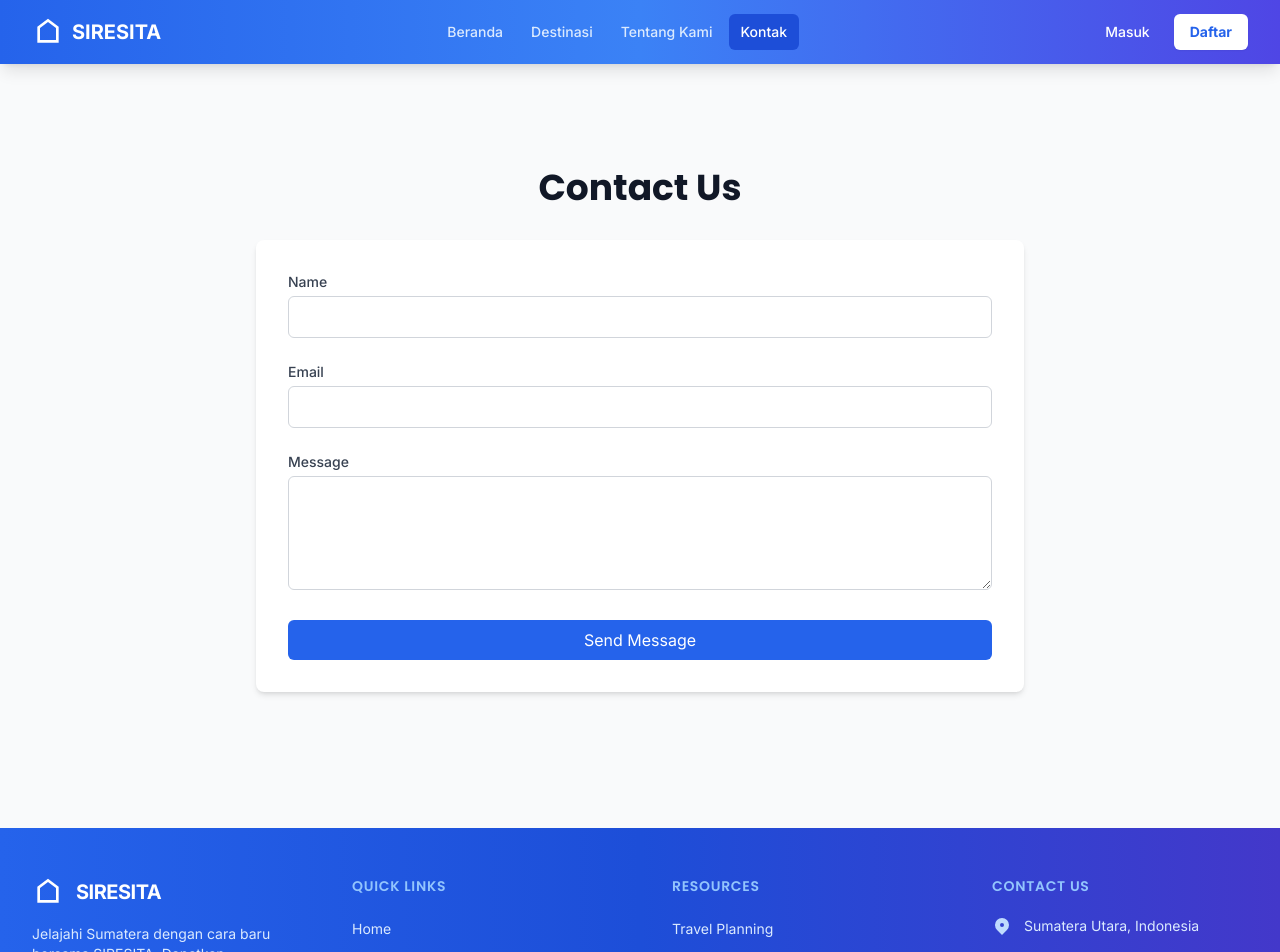
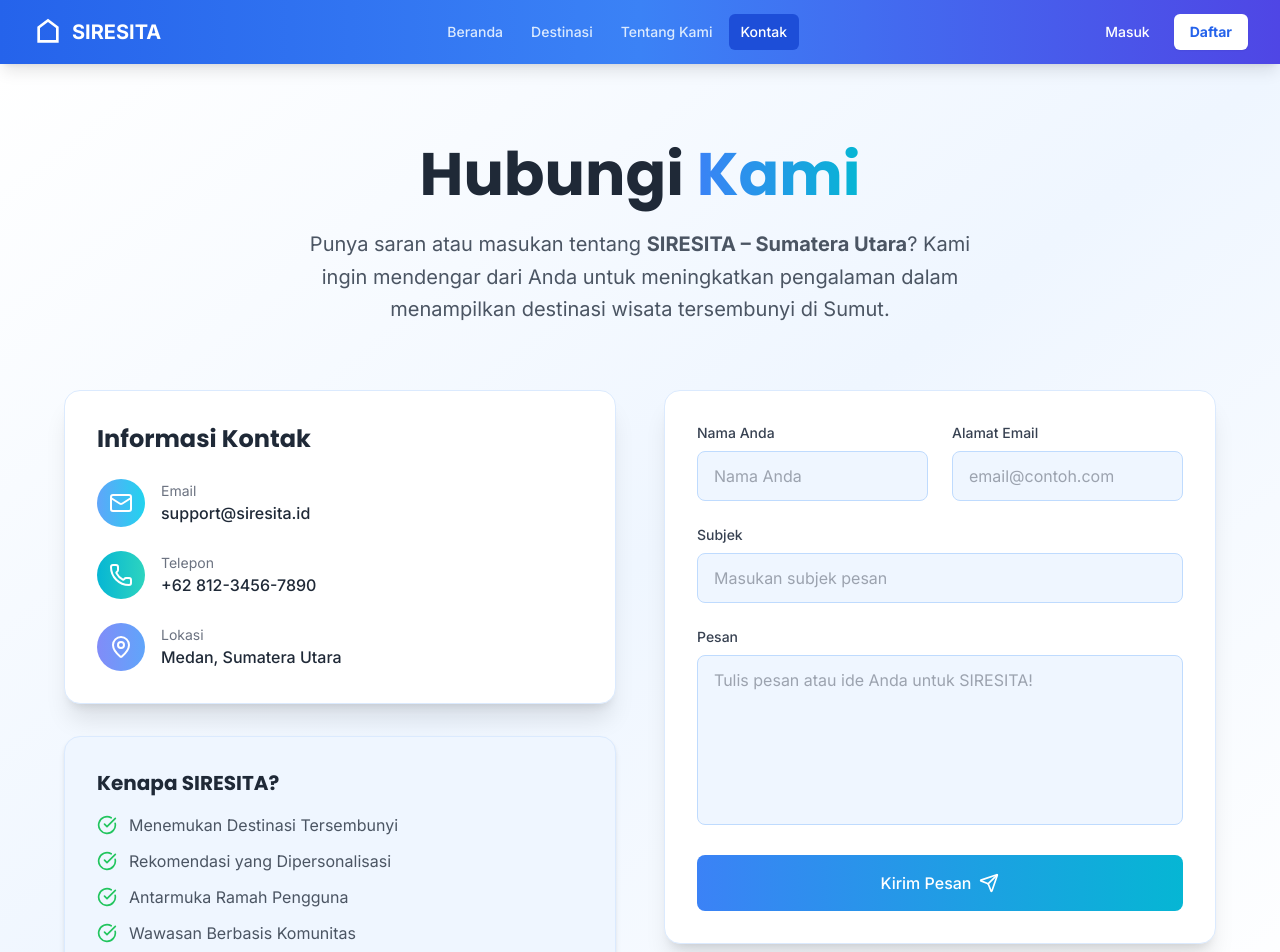
Before and after one commit to Capstone-Project-CodingCamp2025/front-end, a React (Vite) app: page /contact in a window 1280 px wide. Shown: the top 952 px of the page. Built offline with nearby package versions, Linux system fonts and the light colour scheme; a web font is replaced by a local one.

Commit message:
fix contact.jsx

```diff
--- a/src/pages/Contact.jsx
+++ b/src/pages/Contact.jsx
@@ -1,49 +1,191 @@
+import { useState } from 'react';
+import { Mail, Phone, MapPin, Send, CheckCircle } from 'lucide-react';
+
 const Contact = () => {
+  const [formData, setFormData] = useState({
+    nama: '',
+    email: '',
+    subjek: '',
+    pesan: ''
+  });
+  const [isSubmitted, setIsSubmitted] = useState(false);
+
+  const handleChange = (e) => {
+    setFormData({
+      ...formData,
+      [e.target.name]: e.target.value
+    });
+  };
+
+  const handleSubmit = (e) => {
+    e.preventDefault();
+    setIsSubmitted(true);
+    setTimeout(() => {
+      setIsSubmitted(false);
+      setFormData({ nama: '', email: '', subjek: '', pesan: '' });
+    }, 3000);
+  };
+
   return (
-    <section className="py-16 bg-gray-50">
-      <div className="container mx-auto px-4 p-10">
-        <div className="max-w-3xl mx-auto">
-          <h1 className="text-4xl font-bold text-gray-900 mb-8 text-center">Contact Us</h1>
+    <section className="min-h-screen bg-gradient-to-br from-white via-blue-50 to-white py-20">
+      <div className="container mx-auto px-4">
+        <div className="max-w-6xl mx-auto">
+          {/* Header */}
+          <div className="text-center mb-16">
+            <h1 className="text-5xl md:text-6xl font-bold text-gray-800 mb-6">
+              Hubungi <span className="bg-gradient-to-r from-blue-500 to-cyan-500 bg-clip-text text-transparent">Kami</span>
+            </h1>
+            <p className="text-xl text-gray-600 max-w-2xl mx-auto leading-relaxed">
+              Punya saran atau masukan tentang <strong>SIRESITA – Sumatera Utara</strong>?
+              Kami ingin mendengar dari Anda untuk meningkatkan pengalaman dalam menampilkan destinasi wisata tersembunyi di Sumut.
+            </p>
+          </div>
 
-          <div className="bg-white rounded-lg shadow-md p-8 mb-8">
-            <form className="space-y-6">
+          <div className="grid lg:grid-cols-2 gap-12 items-start">
+            {/* Info Kontak */}
+            <div className="space-y-8">
+              <div className="bg-white shadow-xl rounded-2xl p-8 border border-blue-100">
+                <h2 className="text-2xl font-bold text-gray-800 mb-6">Informasi Kontak</h2>
+                <div className="space-y-6">
+                  <div className="flex items-center space-x-4 group">
+                    <div className="w-12 h-12 bg-gradient-to-r from-blue-400 to-cyan-400 rounded-full flex items-center justify-center group-hover:scale-110 transition-transform duration-300">
+                      <Mail className="w-6 h-6 text-white" />
+                    </div>
                     <div>
-                <label htmlFor="name" className="block text-sm font-medium text-gray-700 mb-1">Name</label>
+                      <p className="text-gray-500 text-sm">Email</p>
+                      <p className="text-gray-800 font-medium">support@siresita.id</p>
+                    </div>
+                  </div>
+                  <div className="flex items-center space-x-4 group">
+                    <div className="w-12 h-12 bg-gradient-to-r from-cyan-500 to-teal-400 rounded-full flex items-center justify-center group-hover:scale-110 transition-transform duration-300">
+                      <Phone className="w-6 h-6 text-white" />
+                    </div>
+                    <div>
+                      <p className="text-gray-500 text-sm">Telepon</p>
+                      <p className="text-gray-800 font-medium">+62 812-3456-7890</p>
+                    </div>
+                  </div>
+                  <div className="flex items-center space-x-4 group">
+                    <div className="w-12 h-12 bg-gradient-to-r from-indigo-400 to-blue-400 rounded-full flex items-center justify-center group-hover:scale-110 transition-transform duration-300">
+                      <MapPin className="w-6 h-6 text-white" />
+                    </div>
+                    <div>
+                      <p className="text-gray-500 text-sm">Lokasi</p>
+                      <p className="text-gray-800 font-medium">Medan, Sumatera Utara</p>
+                    </div>
+                  </div>
+                </div>
+              </div>
+
+              {/* Info Tambahan */}
+              <div className="bg-blue-50 rounded-2xl p-8 border border-blue-100 shadow-md">
+                <h3 className="text-xl font-bold text-gray-800 mb-4">Kenapa SIRESITA?</h3>
+                <ul className="space-y-3 text-gray-600">
+                  <li className="flex items-center space-x-3">
+                    <CheckCircle className="w-5 h-5 text-green-500" />
+                    <span>Menemukan Destinasi Tersembunyi</span>
+                  </li>
+                  <li className="flex items-center space-x-3">
+                    <CheckCircle className="w-5 h-5 text-green-500" />
+                    <span>Rekomendasi yang Dipersonalisasi</span>
+                  </li>
+                  <li className="flex items-center space-x-3">
+                    <CheckCircle className="w-5 h-5 text-green-500" />
+                    <span>Antarmuka Ramah Pengguna</span>
+                  </li>
+                  <li className="flex items-center space-x-3">
+                    <CheckCircle className="w-5 h-5 text-green-500" />
+                    <span>Wawasan Berbasis Komunitas</span>
+                  </li>
+                </ul>
+              </div>
+            </div>
+
+            {/* Form Kontak */}
+            <div className="bg-white shadow-xl rounded-2xl p-8 border border-blue-100">
+              {isSubmitted ? (
+                <div className="text-center py-12">
+                  <div className="w-16 h-16 bg-gradient-to-r from-green-400 to-emerald-500 rounded-full flex items-center justify-center mx-auto mb-4">
+                    <CheckCircle className="w-8 h-8 text-white" />
+                  </div>
+                  <h3 className="text-2xl font-bold text-gray-800 mb-2">Pesan Terkirim!</h3>
+                  <p className="text-gray-600">Terima kasih atas pesan Anda. Kami akan segera merespon.</p>
+                </div>
+              ) : (
+                <div className="space-y-6">
+                  <div className="grid md:grid-cols-2 gap-6">
+                    <div>
+                      <label htmlFor="nama" className="block text-sm font-medium text-gray-700 mb-2">
+                        Nama Anda
+                      </label>
                       <input
                         type="text"
-                  id="name"
-                  className="w-full px-4 py-2 border border-gray-300 rounded-md focus:ring-blue-500 focus:border-blue-500"
+                        id="nama"
+                        name="nama"
+                        value={formData.nama}
+                        onChange={handleChange}
+                        className="w-full px-4 py-3 bg-blue-50 border border-blue-200 rounded-lg text-gray-800 placeholder-gray-400 focus:outline-none focus:ring-2 focus:ring-blue-400 transition-all duration-300"
+                        placeholder="Nama Anda"
                         required
                       />
                     </div>
-
                     <div>
-                <label htmlFor="email" className="block text-sm font-medium text-gray-700 mb-1">Email</label>
+                      <label htmlFor="email" className="block text-sm font-medium text-gray-700 mb-2">
+                        Alamat Email
+                      </label>
                       <input
                         type="email"
                         id="email"
-                  className="w-full px-4 py-2 border border-gray-300 rounded-md focus:ring-blue-500 focus:border-teal-500"
+                        name="email"
+                        value={formData.email}
+                        onChange={handleChange}
+                        className="w-full px-4 py-3 bg-blue-50 border border-blue-200 rounded-lg text-gray-800 placeholder-gray-400 focus:outline-none focus:ring-2 focus:ring-blue-400 transition-all duration-300"
+                        placeholder="email@contoh.com"
                         required
                       />
                     </div>
-
+                  </div>
                   <div>
-                <label htmlFor="message" className="block text-sm font-medium text-gray-700 mb-1">Message</label>
+                    <label htmlFor="subjek" className="block text-sm font-medium text-gray-700 mb-2">
+                      Subjek
+                    </label>
+                    <input
+                      type="text"
+                      id="subjek"
+                        name="subjek"
+                        value={formData.subjek}
+                        onChange={handleChange}
+                        className="w-full px-4 py-3 bg-blue-50 border border-blue-200 rounded-lg text-gray-800 placeholder-gray-400 focus:outline-none focus:ring-2 focus:ring-blue-400 transition-all duration-300"
+                        placeholder="Masukan subjek pesan"
+                        required
+                      />
+                  </div>
+                  <div>
+                    <label htmlFor="pesan" className="block text-sm font-medium text-gray-700 mb-2">
+                      Pesan
+                    </label>
                     <textarea
-                  id="message"
-                  rows={4}
-                  className="w-full px-4 py-2 border border-gray-300 rounded-md focus:ring-blue-500 focus:border-blue-500"
+                      id="pesan"
+                      name="pesan"
+                      value={formData.pesan}
+                      onChange={handleChange}
+                      rows={6}
+                      className="w-full px-4 py-3 bg-blue-50 border border-blue-200 rounded-lg text-gray-800 placeholder-gray-400 focus:outline-none focus:ring-2 focus:ring-blue-400 transition-all duration-300 resize-none"
+                      placeholder="Tulis pesan atau ide Anda untuk SIRESITA!"
                       required
                     ></textarea>
                   </div>
-
                   <button
-                type="submit"
-                className="w-full bg-blue-600 text-white py-2 px-4 rounded-md hover:bg-blue-700 transition-colors duration-300"
+                    type="button"
+                    onClick={handleSubmit}
+                    className="w-full bg-gradient-to-r from-blue-500 to-cyan-500 text-white py-4 px-6 rounded-lg font-medium hover:from-blue-600 hover:to-cyan-600 transform hover:scale-[1.02] transition-all duration-300 flex items-center justify-center space-x-2 group"
                   >
-                Send Message
+                    <span>Kirim Pesan</span>
+                    <Send className="w-5 h-5 group-hover:translate-x-1 transition-transform duration-300" />
                   </button>
-            </form>
+                </div>
+              )}
+            </div>
           </div>
         </div>
       </div>
```
Lines whose indentation alone changed are shown as unchanged.
